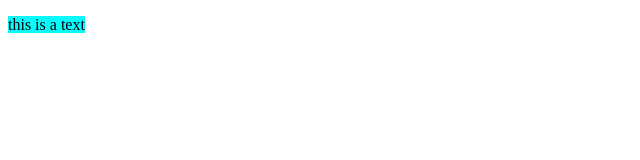
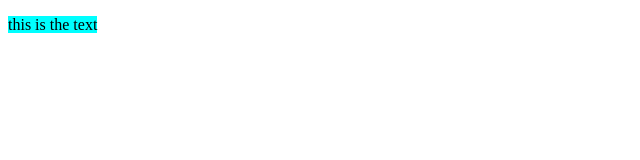
Before and after one commit to Vadim-Shupenia/rsschool-cv, a plain HTML site: page index.html in a window 1280 px wide. Shown: the full height of the page, 0-640 px from the left. Drawn offline with Linux system fonts and the light colour scheme.

Commit message:
docs: update index files

```diff
--- a/index.html
+++ b/index.html
@@ -9,7 +9,7 @@
 </head>
 <body>
     <div>
-        <p><this class="text-block"> this is a text </span></p>
+      <p><span class="text-block">this is the text</span> </p>
     </div>
 </body>
 </html>
```
